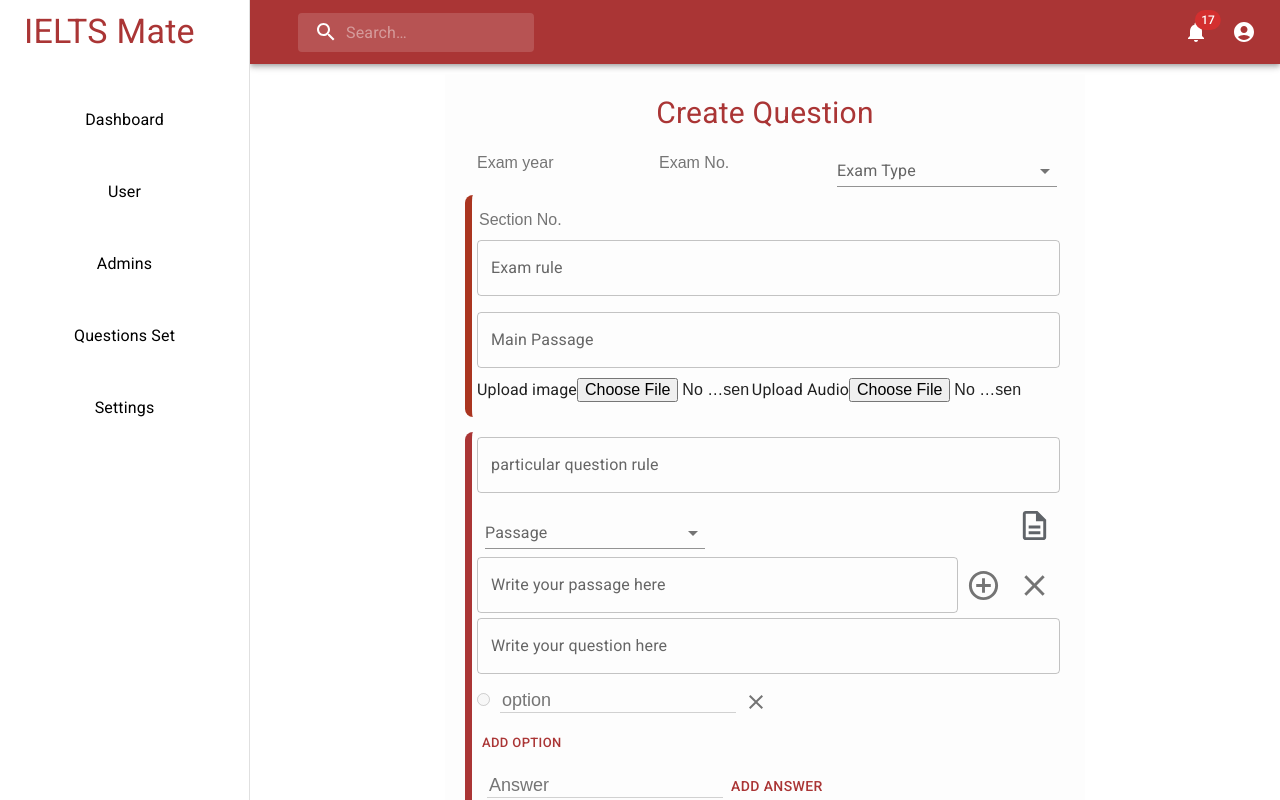
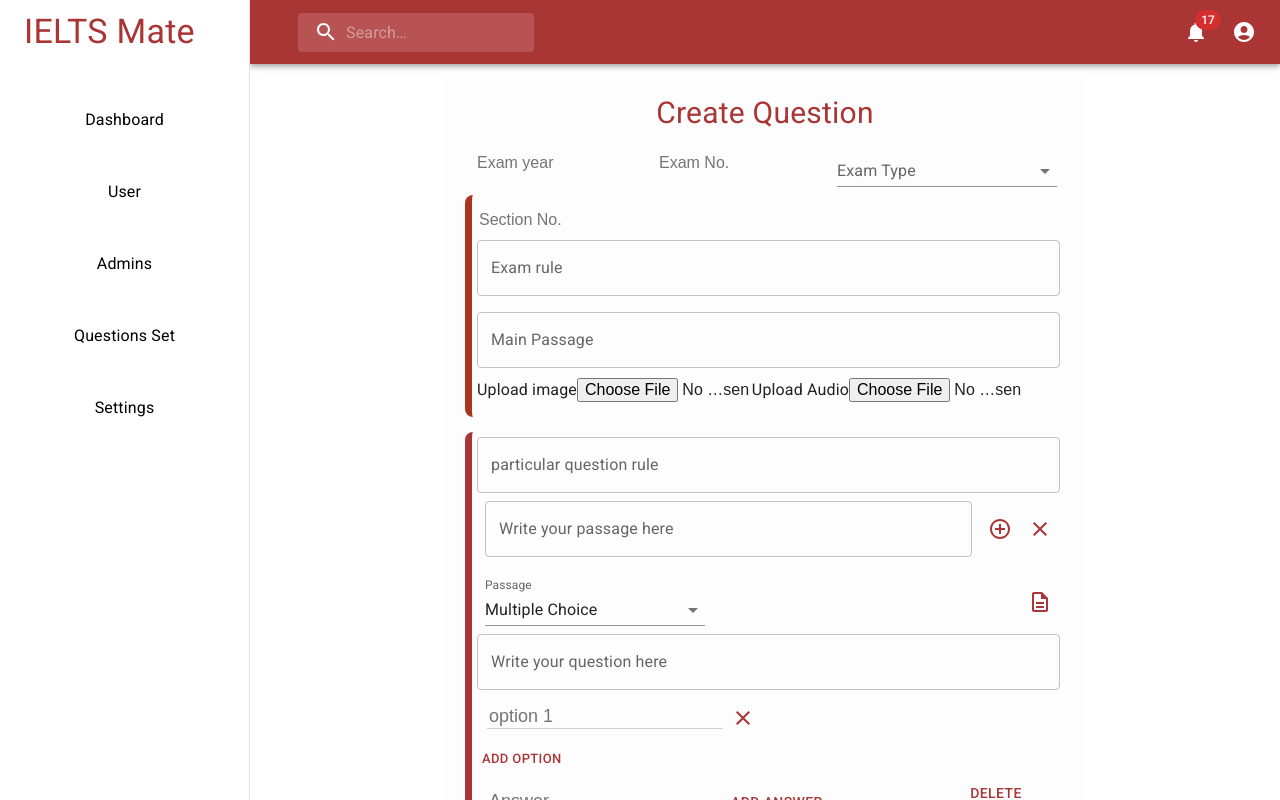
Before and after one commit to rahmanrafi32/Adminpanel-Template, a React (Create React App) app: page /questionset in a window 1280 px wide. Both pictures are taken after a click on the button 1034 px from the left and 525 px from the top of the page. Shown: the top 800 px of the page. Built offline with nearby package versions, Linux system fonts and the light colour scheme.

Commit message:
multiple question add implemented

```diff
--- a/src/Components/Pages/CreateQues.jsx
+++ b/src/Components/Pages/CreateQues.jsx
@@ -28,13 +28,14 @@
     questionType,
     questionText,
     sections,
-    addNewPassage,
+    addNewPassageField,
     subsectionPassage,
     removePassage,
     isPassage,
     addNewOptionField,
-    deleteNewOptionField, addAnswer
+    deleteNewOptionField, addAnswer, addNewOption, deleteQuestionField
 } from "../../features/createQuestionsSlice";
+import React from "react";
 
 const Container = styled("div")(({theme}) => ({
     width: "50vw",
@@ -175,7 +176,11 @@
                     </div>
                 </Question>
             </div>
+            {
+                questionSet.sections.map((section, sectionIndex) =>
+                    section.subSections.map((subSection, subSectionIndex) =>
                         <div
+                            key={subSectionIndex}
                             style={{
                                 borderLeft: "7px solid #aa3535",
                                 marginBottom: "15px",
@@ -183,48 +188,20 @@
                                 padding: 5,
                             }}
                         >
-                {
-                    questionSet.sections.map((question, indexIN) =>
-                        question.subSections.map((subSection, indexOut) =>
-                            <>
                             <Question>
                                 <TextField
                                     label="particular question rule"
                                     placeholder="Question Rule"
                                     multiline
                                     fullWidth
+                                    value={subSection.examRules}
                                     onChange={(event) =>
-                                            dispatch(examRulesSub(event.target.value))}
+                                        dispatch(examRulesSub({value:event.target.value, index:subSectionIndex}))}
                                 />
-
-                                    <div key={indexOut}
-                                         style={{display: "flex", justifyContent: "space-between"}}>
-                                        <FormControl variant="standard" sx={{m: 1, minWidth: 220}}>
-                                            <InputLabel>Passage</InputLabel>
-                                            <Select
-                                                id="Passage"
-                                                value={subSection.questionType}
-                                                label="Passage"
-                                                onChange={(e) => dispatch(questionType(e.target.value))}
-                                            >
-                                                <MenuItem value={"text"}>Passage</MenuItem>
-                                                <MenuItem value={"checkbox"}>Multiple Choice</MenuItem>
-                                                <MenuItem value={"radio"}>True False</MenuItem>
-                                                <MenuItem value={"file"}>File</MenuItem>
-                                            </Select>
-                                        </FormControl>
-                                        <Tooltip title={"Add Passage"}>
-                                            <IconButton onClick={() => dispatch(isPassage(true))}>
-                                                <DescriptionOutlined
-                                                    sx={{color: "#5f6368"}}
-                                                    fontSize={"large"}
-                                                />
-                                            </IconButton>
-                                        </Tooltip>
-                                    </div>
                                 {
                                     subSection.passages.map((pass, indexPassage) =>
                                         <div
+                                            key={indexPassage}
                                             style={{
                                                 display: "flex",
                                                 justifyContent: "space-between",
@@ -239,23 +216,29 @@
                                                             placeholder="Passage"
                                                             multiline
                                                             fullWidth
-                                                                onBlur={(event) =>
+                                                            value={pass}
+                                                            onChange={(event) =>
                                                                 dispatch(subsectionPassage({
                                                                     value: event.target.value,
                                                                     index: indexPassage
                                                                 }))
                                                             }
+                                                            sx={{margin: 1}}
                                                         />
                                                         <Tooltip title={"Add Passage"}>
                                                             <IconButton
-                                                                    onClick={() => dispatch(addNewPassage(indexPassage))}>
-                                                                    <AddCircleOutline fontSize={"large"}/>
+                                                                disableRipple
+                                                                onClick={() => dispatch(addNewPassageField(""))}>
+                                                                <AddCircleOutline fontSize={"medium"}
+                                                                                  sx={{color: "#aa3535"}}/>
                                                             </IconButton>
                                                         </Tooltip>
                                                         <Tooltip title={"Delete Passage"}>
                                                             <IconButton
+                                                                disableRipple
                                                                 onClick={() => dispatch(removePassage(indexPassage))}>
-                                                                    <Close fontSize={"large"}/>
+                                                                <Close fontSize={"medium"}
+                                                                       sx={{color: "#aa3535"}}/>
                                                             </IconButton>
                                                         </Tooltip>
                                                     </>
@@ -265,6 +248,33 @@
                                 }
                             </Question>
                             <Option>
+                                {
+                                    subSection.questionAndAns.map((singleQuestion,singleQuesIndex) =>
+                                        <div key={singleQuesIndex}>
+                                            <div style={{display: "flex", justifyContent: "space-between"}}>
+                                                <FormControl variant="standard" sx={{m: 1, minWidth: 220}}>
+                                                    <InputLabel>Passage</InputLabel>
+                                                    <Select
+                                                        id="Passage"
+                                                        value={singleQuestion.queAndAns.questionType}
+                                                        label="Passage"
+                                                        onChange={(e) => dispatch(questionType({value:e.target.value,index:subSectionIndex}))}
+                                                    >
+                                                        <MenuItem value={"text"}>Passage</MenuItem>
+                                                        <MenuItem value={"radio"}>Multiple Choice</MenuItem>
+                                                        <MenuItem value={"checkbox"}>True False</MenuItem>
+                                                    </Select>
+                                                </FormControl>
+                                                <Tooltip title={"Add Passage"}>
+                                                    <IconButton disableRipple
+                                                                onClick={() => dispatch(isPassage(true))}>
+                                                        <DescriptionOutlined
+                                                            sx={{color: "#aa3535"}}
+                                                            fontSize={"medium"}
+                                                        />
+                                                    </IconButton>
+                                                </Tooltip>
+                                            </div>
                                             <TextField
                                                 label="Write your question here"
                                                 placeholder="Question"
@@ -272,23 +282,24 @@
                                                 fullWidth
                                                 onBlur={event => dispatch(questionText(event.target.value))}
                                             />
-                                    {
-                                        subSection.questionAndAns.map(singleQuestion =>
-                                            <>
                                             {singleQuestion.queAndAns.options.map((option, optionIndex) =>
-                                                    <div>
-                                                        <input type={"radio"} disabled/>
+                                                <div key={optionIndex}>
                                                     <input
                                                         type={"text"}
-                                                            placeholder={`option`}
+                                                        value={singleQuestion.queAndAns.options[optionIndex]}
+                                                        placeholder={`option ${optionIndex + 1}`}
                                                         style={{marginLeft: '10px'}}
-                                                            // onBlur={() => dispatch()}
+                                                        onChange={(event) => dispatch(addNewOption({
+                                                            value: event.target.value,
+                                                            optionIndex,
+                                                            subSectionIndex
+                                                        }))}
                                                     />
                                                     <IconButton
                                                         aria-label="delete"
-                                                            onClick={() => dispatch(deleteNewOptionField(optionIndex))}
+                                                        onClick={() => dispatch(deleteNewOptionField({optionIndex, subSectionIndex}))}
                                                     >
-                                                            <Close/>
+                                                        <Close sx={{color: "#aa3535"}}/>
                                                     </IconButton>
                                                 </div>
                                             )}
@@ -296,29 +307,42 @@
                                                 <Button
                                                     color={"primary"}
                                                     size="small"
-                                                        onClick={() => dispatch(addNewOptionField(""))}
+                                                    onClick={() => dispatch(addNewOptionField({value:"", subSectionIndex}))}
                                                 >
                                                     Add option
                                                 </Button>
                                                 <br/>
+
+                                                <div style={{
+                                                    display:"flex",
+                                                    justifyContent:'space-between'
+                                                }}>
+                                                    <div>
                                                         <input
                                                             type={"text"}
                                                             placeholder="Answer"
                                                             style={{marginLeft: '10px'}}
-                                                        onBlur={(event) => dispatch(addAnswer(event.target.value))}
+                                                            onBlur={(event) => dispatch(addAnswer({value:event.target.value, subSectionIndex}))}
                                                         />
                                                         <Button>Add Answer</Button>
-                                                    {console.log(singleQuestion.queAndAns.answer)}
                                                     </div>
-                                            </>
+                                                    <Button
+                                                        color={"primary"}
+                                                        sx={{width: "10vw"}}
+                                                        onClick={()=>dispatch(deleteQuestionField(subSectionIndex))}
+                                                    >
+                                                        Delete Question
+                                                    </Button>
+                                                </div>
+                                            </div>
+                                        </div>
                                     )
                                 }
                             </Option>
-                            </>
+                        </div>
                     )
                 )
             }
-            </div>
         </Container>
     );
 };
--- a/src/Components/Pages/QuestionSet.jsx
+++ b/src/Components/Pages/QuestionSet.jsx
@@ -1,16 +1,15 @@
-import React, {useContext} from "react";
+import React from "react";
 import {styled} from "@mui/material/styles";
 import Fab from "@mui/material/Fab";
 import AddIcon from "@mui/icons-material/Add";
-
 import CreateQues from "./CreateQues";
-import {QuestionSets} from "../../App";
 import {Button, IconButton, Tooltip} from "@mui/material";
 import {Link} from "react-router-dom";
 import theme from "./Theme";
 import {CREATE_EXAM_PAPER} from "../../Graphql/Mutations";
 import {useMutation} from "@apollo/client";
-import {Close} from "@mui/icons-material";
+import {useDispatch, useSelector} from "react-redux";
+import {addNewQuestionField} from "../../features/createQuestionsSlice";
 
 const Div = styled("div")(({theme}) => ({
     marginLeft: 250,
@@ -25,37 +24,50 @@
 }));
 
 const QuestionSet = () => {
-    const [questions, setQuestions] = useContext(QuestionSets);
+    const questionSet = useSelector((state) => state.createQuestion.questions);
+
+    const dispatch = useDispatch();
 
     const [ExamPaper, {error}] = useMutation(CREATE_EXAM_PAPER);
 
-    const addAnotherQues = () => {
-        let addAnotherQues = {...questions};
-        addAnotherQues.questionSet.push({
-            questionText: "",
-            questionType: "radio",
-            isPassage: false,
-            passages: [{passage: ""}],
-            options: [{option: ""}],
-            answers: [{answer: ""}],
-        });
-        setQuestions(addAnotherQues);
+    let addAnotherQues = {
+        examRules: "",
+        image: "",
+        questionText: "",
+        questionType: "",
+        isPassage: false,
+        passages: [""],
+        questionAndAns: [
+            {
+                questionNumber: 0,
+                queAndAns: {
+                    question: "",
+                    questionType: "radio",
+                    options: [""],
+                    answer: ""
+                }
+            },
+        ],
     };
 
-    const submitQuestion = async () => {
-        await ExamPaper({
-            variables: {
-                payload: {...questions},
-            },
-        });
-    };
+    // const submitQuestion = async () => {
+    //     await ExamPaper({
+    //         variables: {
+    //             payload: {},
+    //         },
+    //     });
+    // };
+
+    const submitQuestion = () =>{
+        console.log(questionSet)
+    }
 
     return (
         <Div>
             <CreateQues/>
             <div>
                 <Tooltip title={"Add Question"}>
-                    <Fab color="primary" aria-label="add">
+                    <Fab color="primary" aria-label="add" onClick={() => dispatch(addNewQuestionField(addAnotherQues))}>
                         <AddIcon/>
                     </Fab>
                 </Tooltip>
@@ -77,12 +89,6 @@
                         Preview
                     </Button>
                 </Link>
-                <Button
-                    color={"primary"}
-                    sx={{width: "10vw"}}
-                >
-                    Delete Question
-                </Button>
             </div>
         </Div>
     );
--- a/src/features/createQuestionsSlice.js
+++ b/src/features/createQuestionsSlice.js
@@ -52,26 +52,32 @@
             questions.examType = payload;
         },
         sections: ({questions}, {payload}) => {
-            questions.sections.map((section) => (section.sectionNo = payload));
+            questions.sections.map(section => (section.sectionNo = payload));
         },
         examRulesMain: ({questions}, {payload}) => {
-            questions.sections.map((section) => (section.examRules = payload));
+            questions.sections.map(section => (section.examRules = payload));
         },
         passageMain: ({questions}, {payload}) => {
-            questions.sections.map((section) => (section.passage = payload));
+            questions.sections.map(section => (section.passage = payload));
         },
         audioMain: ({questions}, {payload}) => {
-            questions.sections.map((section) => (section.audio = payload));
+            questions.sections.map(section => (section.audio = payload));
         },
         imageMain: ({questions}, {payload}) => {
-            questions.sections.map((section) => (section.image = payload));
+            questions.sections.map(section => (section.image = payload));
         },
         examRulesSub: ({questions}, {payload}) => {
-            questions.sections.map((section) =>
-                section.subSections.map(
-                    (subSection) => (subSection.examRules = payload)
-                )
-            );
+            questions.sections.map(section =>
+                section.subSections[payload.index].examRules = payload.value
+            )
+        },
+        addNewQuestionField: ({questions}, {payload}) => {
+            questions.sections.map(section =>
+                section.subSections.push(payload));
+        },
+        deleteQuestionField: ({questions}, {payload}) => {
+            questions.sections.map(section =>
+                section.subSections.splice(payload, 1));
         },
         questionText: ({questions}, {payload}) => {
             questions.sections.map(section =>
@@ -83,36 +89,37 @@
         },
         questionType: ({questions}, {payload}) => {
             questions.sections.map(section =>
-                section.subSections.map(subSection =>
-                    subSection.questionAndAns.map(mainSet =>
-                        mainSet.queAndAns.questionType = payload)
+                section.subSections[payload.index].questionAndAns.map(mainSet =>
+                    mainSet.queAndAns.questionType = payload.value
+                )
+            )
+        },
+        addNewOptionField: ({questions}, {payload}) => {
+            questions.sections.map(section =>
+                section.subSections[payload.subSectionIndex].questionAndAns.map(mainSet =>
+                        mainSet.queAndAns.options.push(payload.value)
                 )
             );
         },
-        addNewOptionField: ({questions}, {payload}) => {
+        addNewOption: ({questions}, {payload}) => {
             questions.sections.map(section =>
-                section.subSections.map(subSection =>
-                    subSection.questionAndAns.map(mainSet =>
-                        mainSet.queAndAns.options.push(payload))
-                )
+                section.subSections[payload.subSectionIndex].questionAndAns.map(mainSet =>
+                        mainSet.queAndAns.options[payload.optionIndex] = payload.value)
             );
         },
         deleteNewOptionField: ({questions}, {payload}) => {
             questions.sections.map(section =>
-                section.subSections.map(subSection =>
-                    subSection.questionAndAns.map(mainSet => {
+                section.subSections[payload.subSectionIndex].questionAndAns.map(mainSet => {
                         if (mainSet.queAndAns.options.length > 0) {
-                            mainSet.queAndAns.options.splice(payload, 1)
+                            mainSet.queAndAns.options.splice(payload.optionIndex, 1)
                         }
                     })
-                )
             );
         },
         addAnswer: ({questions}, {payload}) => {
-            questions.sections.map((section) =>
-                section.subSections.map(subSection =>
-                    subSection.questionAndAns.map(mainSet =>
-                        mainSet.queAndAns.answer = payload)
+            questions.sections.map(section =>
+                section.subSections[payload.subSectionIndex].questionAndAns.map(mainSet =>
+                        mainSet.queAndAns.answer = payload.value
                 )
             );
         },
@@ -131,8 +138,8 @@
             );
         },
         removePassage: ({questions}, {payload}) => {
-            questions.sections.map((section) =>
-                section.subSections.map((subSection) => {
+            questions.sections.map(section =>
+                section.subSections.map(subSection => {
                     if (subSection.passages.length > 0) {
                         subSection.passages.splice(payload, 1);
                         if (subSection.passages.length === 0) {
@@ -143,9 +150,9 @@
                 })
             );
         },
-        addNewPassage: ({questions}, {payload}) => {
-            questions.sections.map((section) =>
-                section.subSections.map((subSection) =>
+        addNewPassageField: ({questions}, {payload}) => {
+            questions.sections.map(section =>
+                section.subSections.map(subSection =>
                     subSection.passages.push(payload)
                 )
             );
@@ -168,10 +175,12 @@
     questionText,
     questionType,
     subsectionPassage,
-    addNewPassage,
+    addNewPassageField,
     removePassage,
     isPassage,
     addNewOptionField,
     deleteNewOptionField,
-    addAnswer
+    addAnswer, addNewOption,
+    addNewQuestionField,
+    deleteQuestionField
 } = createQuestionSlice.actions;
```
Lines whose indentation alone changed are shown as unchanged.
